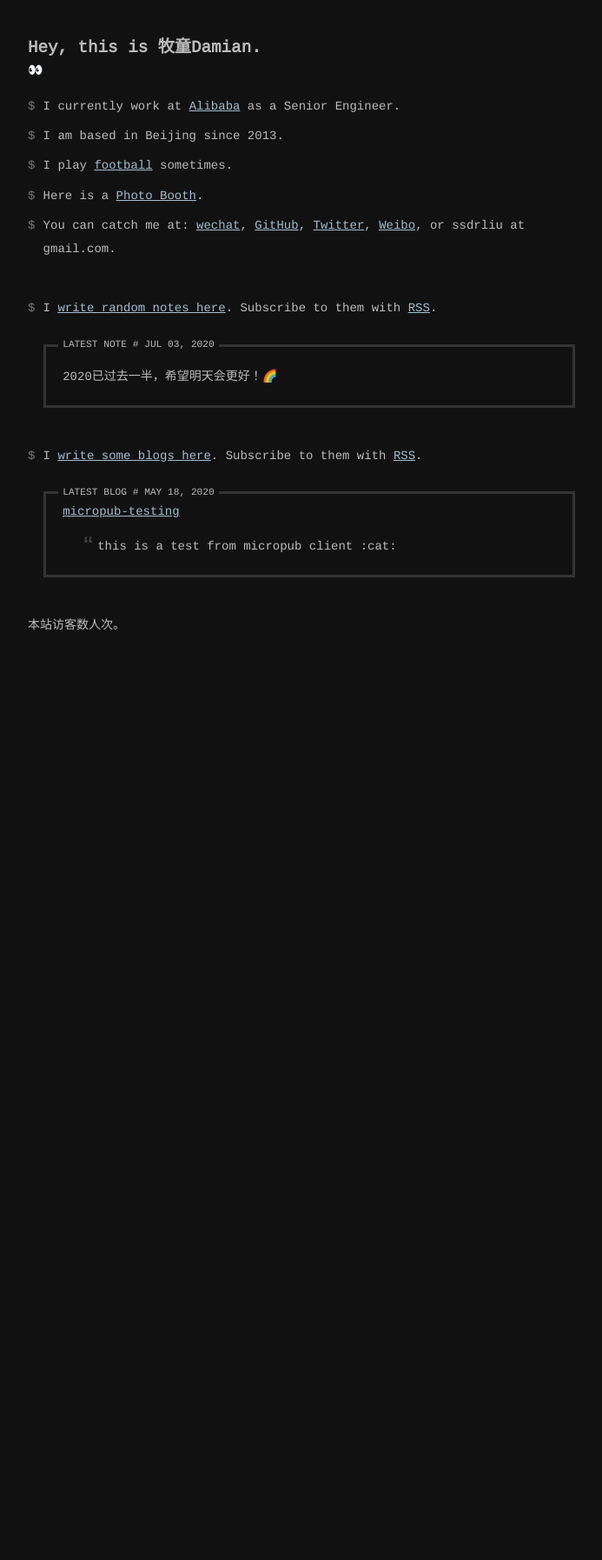
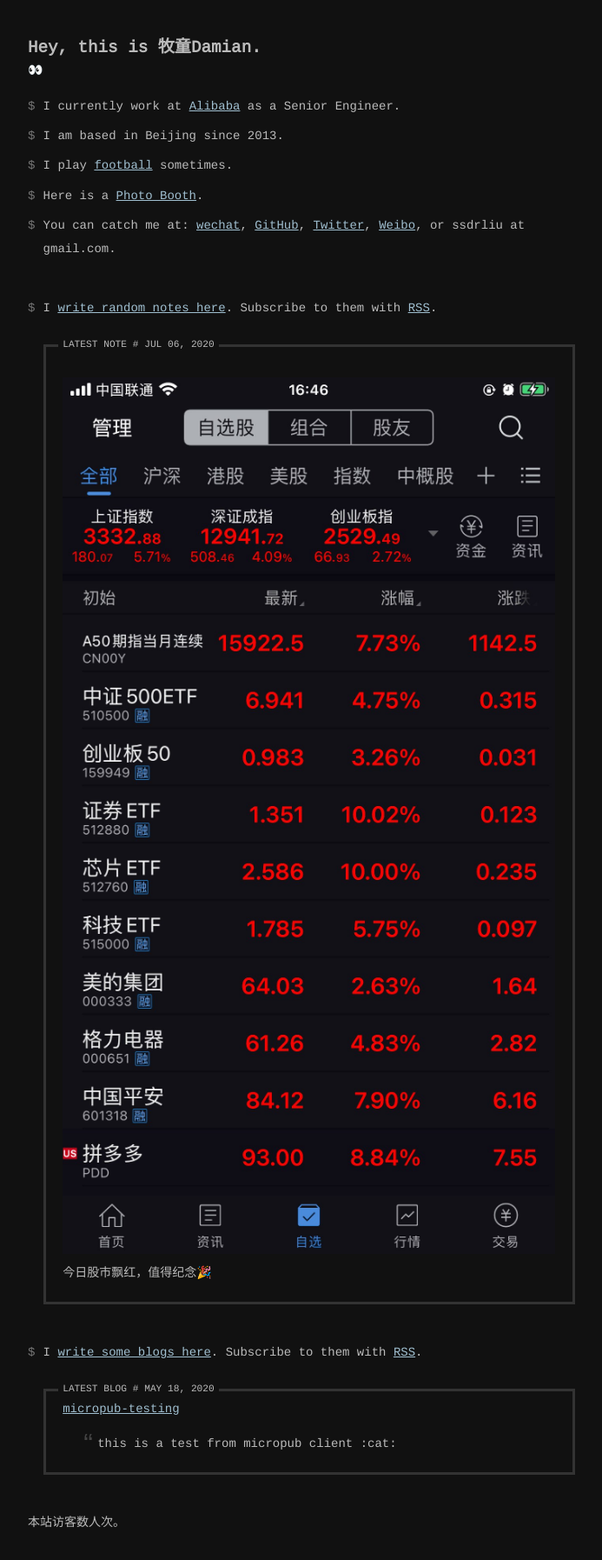
Before and after one commit to ssdr/site, a Jekyll site: the page built from index.html, in a window 1280 px wide. Shown: the whole page at 87% size, without its empty margins (293-986 px from the left). Built offline with Jekyll 4.4.1, drawn with Linux system fonts in a browser that asks for light colours; comment, search, counter and statistics services are not loaded; before the commit the page ends 900 px from its top, so only the background shows below that.

Commit message:
📝 Update an entry via micropub

```diff
--- a/_data/notes.yml
+++ b/_data/notes.yml
@@ -1,3 +1,7 @@
+- date: 2020/07/06 11:11
+  content: |
+    ![](https://damian.life/images/3616800-image.jpg) 今日股市飘红，值得纪念🎉
+
 - date: 2020/07/03 18:06
   content: |
     2020已过去一半，希望明天会更好！🌈
```
